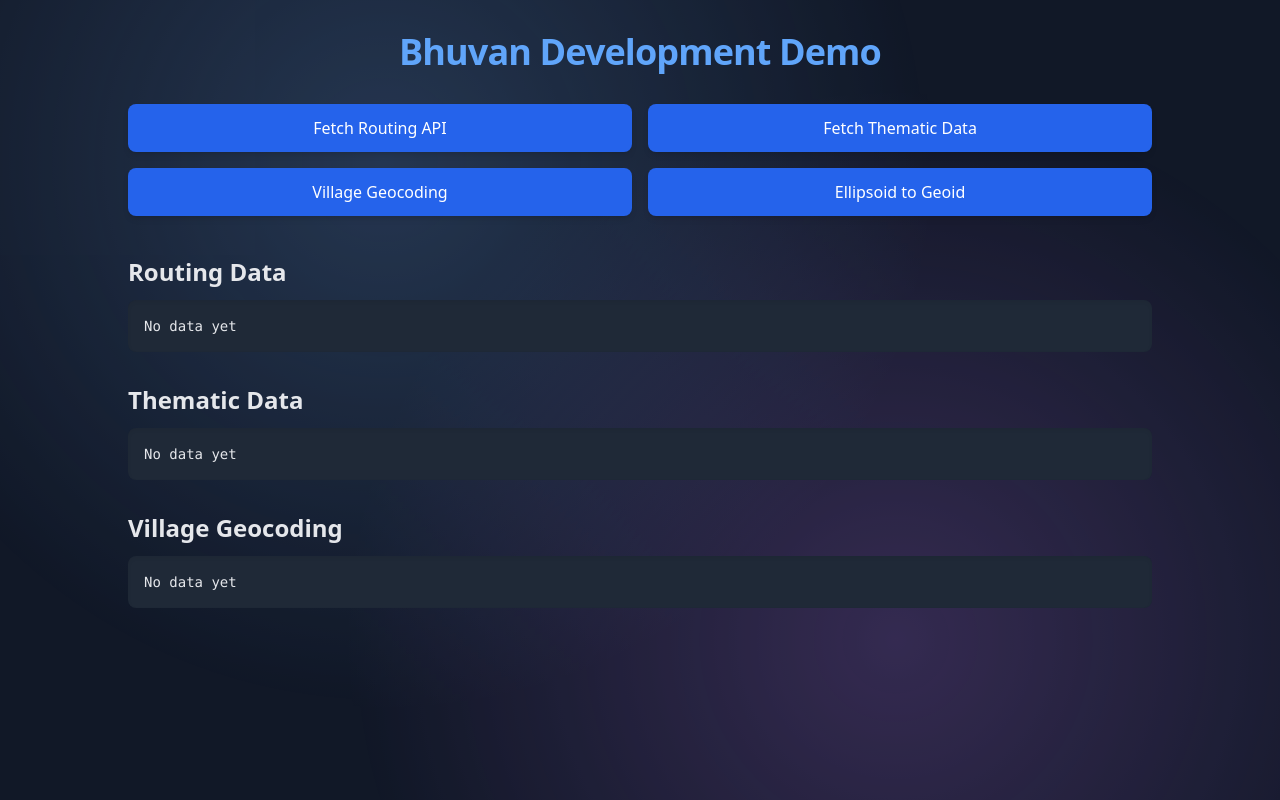
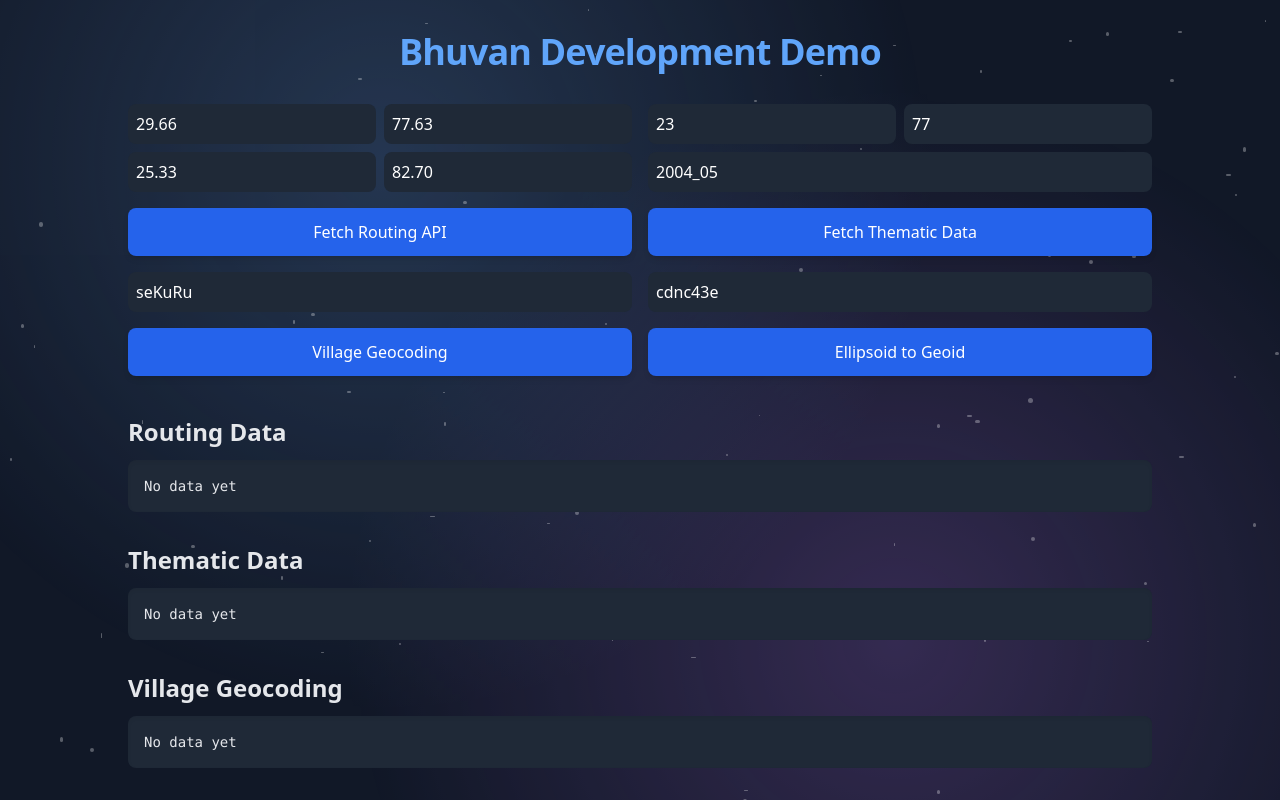
Before and after one commit to atomiclifestyle/frontend-kit-bhuvan, a React (Vite) app: page /demo in a window 1280 px wide. Built offline with nearby package versions, Linux system fonts and the light colour scheme.

Commit message:
inputs added

```diff
--- a/src/pages/DemoApp.jsx
+++ b/src/pages/DemoApp.jsx
@@ -50,9 +50,21 @@
   return (
     <div className="absolute inset-0 overflow-hidden z-0">
       <Nebula />
-      <StarLayer count={100} speed={80} maxWidth={maxWidth} maxHeight={maxHeight} />
-      <StarLayer count={60} speed={120} maxWidth={maxWidth} maxHeight={maxHeight} />
-      <StarLayer count={40} speed={160} maxWidth={maxWidth} maxHeight={maxHeight} />
+      <div className="absolute inset-0 opacity-30">
+            {[...Array(100)].map((_, i) => (
+              <div
+                key={i}
+                className="absolute bg-white rounded-full"
+                style={{
+                  width: Math.random() * 4 + 1 + 'px',
+                  height: Math.random() * 4 + 1 + 'px',
+                  left: Math.random() * 100 + '%',
+                  top: Math.random() * 100 + '%',
+                  animation: `twinkle ${Math.random() * 5 + 5}s infinite`,
+                }}
+              />
+            ))}
+          </div>
     </div>
   );
 };
@@ -62,26 +74,62 @@
       const [thematicData, setThematicData] = useState(null);
       const [vgData, setVgData] = useState(null);
 
+      // State for input fields
+      const [routingInputs, setRoutingInputs] = useState({
+        startLat: '29.66',
+        startLon: '77.63',
+        endLat: '25.33',
+        endLon: '82.70'
+      });
+      const [thematicInputs, setThematicInputs] = useState({
+        lat: '23',
+        lon: '77',
+        date: '2004_05'
+      });
+      const [villageInput, setVillageInput] = useState('seKuRu');
+      const [ellipsoidInput, setEllipsoidInput] = useState('cdnc43e');
+
       const handleGetRouting = async () => {
-    const result = await getRouting(29.66, 77.63, 25.33, 82.70);
+        const { startLat, startLon, endLat, endLon } = routingInputs;
+        const result = await getRouting(
+          parseFloat(startLat),
+          parseFloat(startLon),
+          parseFloat(endLat),
+          parseFloat(endLon)
+        );
         setRoutingData(result);
       };
 
       const handleGetThematicData = async () => {
-    const result = await getThematicData(23, 77, '2004_05');
+        const { lat, lon, date } = thematicInputs;
+        const result = await getThematicData(
+          parseFloat(lat),
+          parseFloat(lon),
+          date
+        );
         setThematicData(result);
       };
 
       const handleGeocoding = async () => {
-    const result = await villageGeocoding('seKuRu');
+        const result = await villageGeocoding(villageInput);
         setVgData(result);
       };
 
       const handleEllipsoid = async () => {
-    const result = await getEllipsoid('cdnc43e');
+        const result = await getEllipsoid(ellipsoidInput);
         if (result.error) {
           alert(`Download failed: ${result.error}`);
         }
+      };
+
+      const handleRoutingInputChange = (e) => {
+        const { name, value } = e.target;
+        setRoutingInputs(prev => ({ ...prev, [name]: value }));
+      };
+
+      const handleThematicInputChange = (e) => {
+        const { name, value } = e.target;
+        setThematicInputs(prev => ({ ...prev, [name]: value }));
       };
 
       return (
@@ -92,30 +140,118 @@
               Bhuvan Development Demo
             </h1>
             <div className="grid grid-cols-1 sm:grid-cols-2 gap-4 mb-10">
+              <div className="space-y-4">
+                <div className="grid grid-cols-2 gap-2">
+                  <input
+                    name="startLat"
+                    value={routingInputs.startLat}
+                    onChange={handleRoutingInputChange}
+                    placeholder="Start Latitude"
+                    className="bg-gray-800 text-white p-2 rounded-lg"
+                    type="number"
+                    step="any"
+                  />
+                  <input
+                    name="startLon"
+                    value={routingInputs.startLon}
+                    onChange={handleRoutingInputChange}
+                    placeholder="Start Longitude"
+                    className="bg-gray-800 text-white p-2 rounded-lg"
+                    type="number"
+                    step="any"
+                  />
+                  <input
+                    name="endLat"
+                    value={routingInputs.endLat}
+                    onChange={handleRoutingInputChange}
+                    placeholder="End Latitude"
+                    className="bg-gray-800 text-white p-2 rounded-lg"
+                    type="number"
+                    step="any"
+                  />
+                  <input
+                    name="endLon"
+                    value={routingInputs.endLon}
+                    onChange={handleRoutingInputChange}
+                    placeholder="End Longitude"
+                    className="bg-gray-800 text-white p-2 rounded-lg"
+                    type="number"
+                    step="any"
+                  />
+                </div>
                 <button
                   onClick={handleGetRouting}
-            className="bg-blue-600 text-white font-medium py-3 px-6 rounded-lg hover:bg-blue-700 transition-colors duration-200 shadow-md hover:shadow-lg"
+                  className="w-full bg-blue-600 text-white font-medium py-3 px-6 rounded-lg hover:bg-blue-700 transition-colors duration-200 shadow-md hover:shadow-lg"
                 >
                   Fetch Routing API
                 </button>
+              </div>
+
+              <div className="space-y-4">
+                <div className="grid grid-cols-2 gap-2">
+                  <input
+                    name="lat"
+                    value={thematicInputs.lat}
+                    onChange={handleThematicInputChange}
+                    placeholder="Latitude"
+                    className="bg-gray-800 text-white p-2 rounded-lg"
+                    type="number"
+                    step="any"
+                  />
+                  <input
+                    name="lon"
+                    value={thematicInputs.lon}
+                    onChange={handleThematicInputChange}
+                    placeholder="Longitude"
+                    className="bg-gray-800 text-white p-2 rounded-lg"
+                    type="number"
+                    step="any"
+                  />
+                  <input
+                    name="date"
+                    value={thematicInputs.date}
+                    onChange={handleThematicInputChange}
+                    placeholder="Date (YYYY_MM)"
+                    className="bg-gray-800 text-white p-2 rounded-lg col-span-2"
+                  />
+                </div>
                 <button
                   onClick={handleGetThematicData}
-            className="bg-blue-600 text-white font-medium py-3 px-6 rounded-lg hover:bg-blue-700 transition-colors duration-200 shadow-md hover:shadow-lg"
+                  className="w-full bg-blue-600 text-white font-medium py-3 px-6 rounded-lg hover:bg-blue-700 transition-colors duration-200 shadow-md hover:shadow-lg"
                 >
                   Fetch Thematic Data
                 </button>
+              </div>
+
+              <div className="space-y-4">
+                <input
+                  value={villageInput}
+                  onChange={(e) => setVillageInput(e.target.value)}
+                  placeholder="Village Name"
+                  className="w-full bg-gray-800 text-white p-2 rounded-lg"
+                />
                 <button
                   onClick={handleGeocoding}
-            className="bg-blue-600 text-white font-medium py-3 px-6 rounded-lg hover:bg-blue-700 transition-colors duration-200 shadow-md hover:shadow-lg"
+                  className="w-full bg-blue-600 text-white font-medium py-3 px-6 rounded-lg hover:bg-blue-700 transition-colors duration-200 shadow-md hover:shadow-lg"
                 >
                   Village Geocoding
                 </button>
+              </div>
+
+              <div className="space-y-4">
+                <input
+                  value={ellipsoidInput}
+                  onChange={(e) => setEllipsoidInput(e.target.value)}
+                  placeholder="Ellipsoid Code"
+                  className="w-full bg-gray-800 text-white p-2 rounded-lg"
+                />
                 <button
                   onClick={handleEllipsoid}
-            className="bg-blue-600 text-white font-medium py-3 px-6 rounded-lg hover:bg-blue-700 transition-colors duration-200 shadow-md hover:shadow-lg"
+                  className="w-full bg-blue-600 text-white font-medium py-3 px-6 rounded-lg hover:bg-blue-700 transition-colors duration-200 shadow-md hover:shadow-lg"
                 >
                   Ellipsoid to Geoid
                 </button>
+              </div>
             </div>
             <div className="space-y-8">
               <div>
```
Lines whose indentation alone changed are shown as unchanged.
